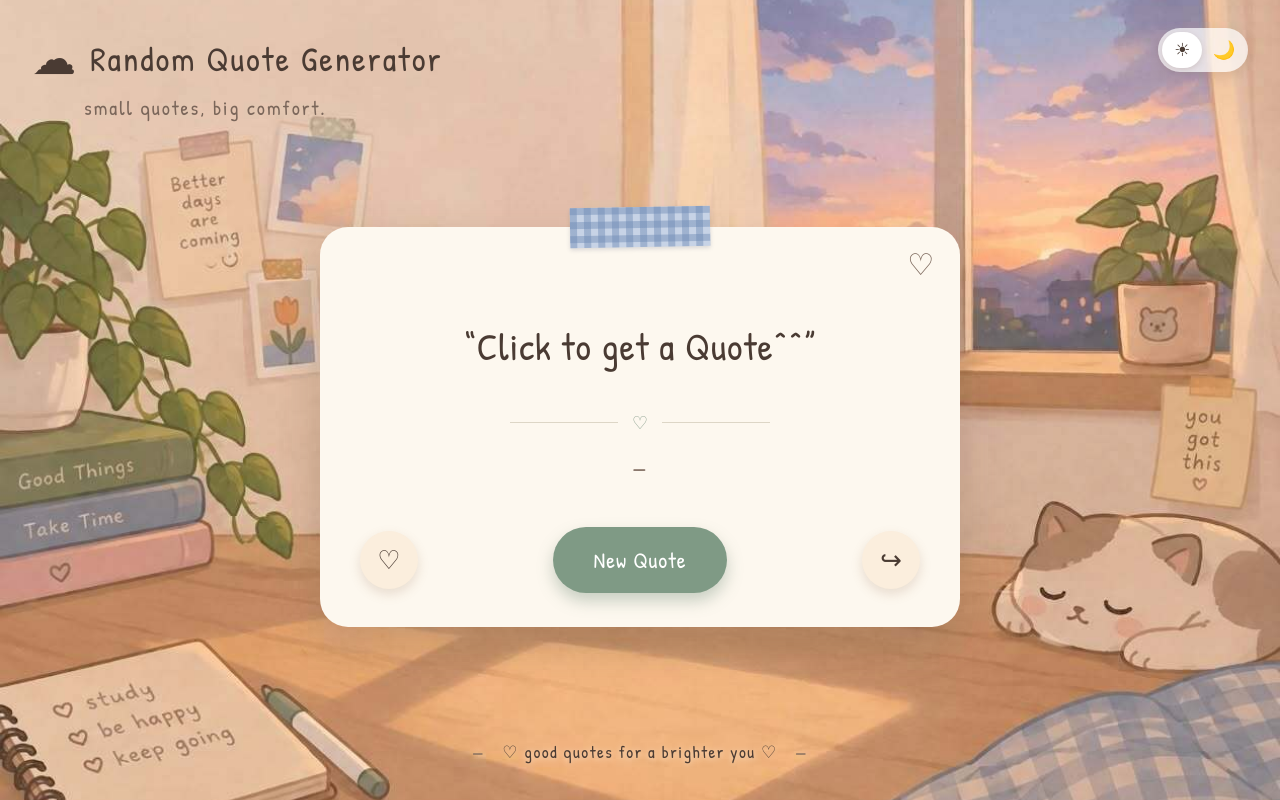
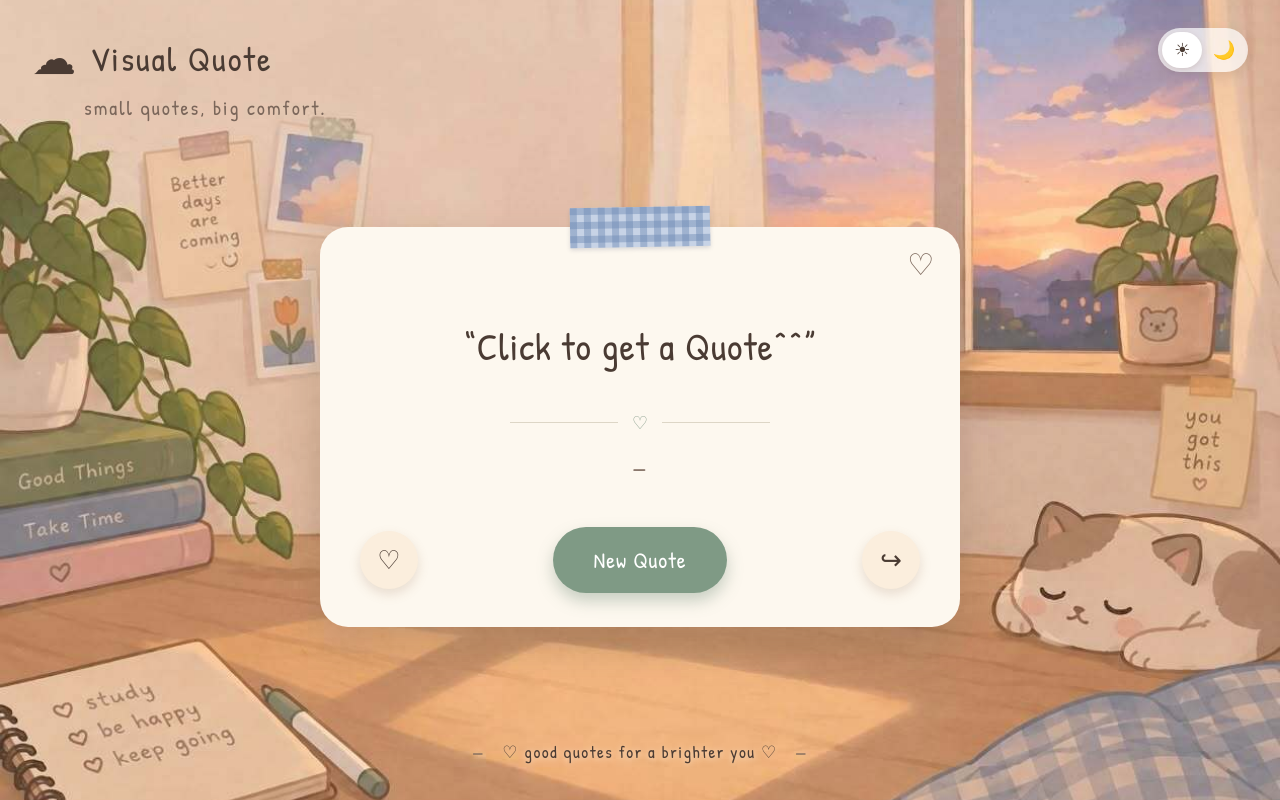
Before and after one commit to Regie-Burdeos/it110-midterm-project, a plain HTML site: page app.html in a window 1280 px wide. Drawn offline with Linux system fonts and the light colour scheme.

Commit message:
new title for the main app

```diff
--- a/app.html
+++ b/app.html
@@ -3,13 +3,13 @@
 <head>
     <meta charset="UTF-8">
     <meta name="viewport" content="width=device-width, initial-scale=1.0">
-    <title>Random Quote Generator</title>
+    <title>Visual Quote</title>
     <link rel="stylesheet" href="styles.css">
 </head>
 <body class="quote-pagess">
     <header>
         <div>
-            <h1>Random Quote Generator</h1>
+            <h1>Visual Quote</h1>
             <p>small quotes, big comfort.</p>
         </div>
 
```
